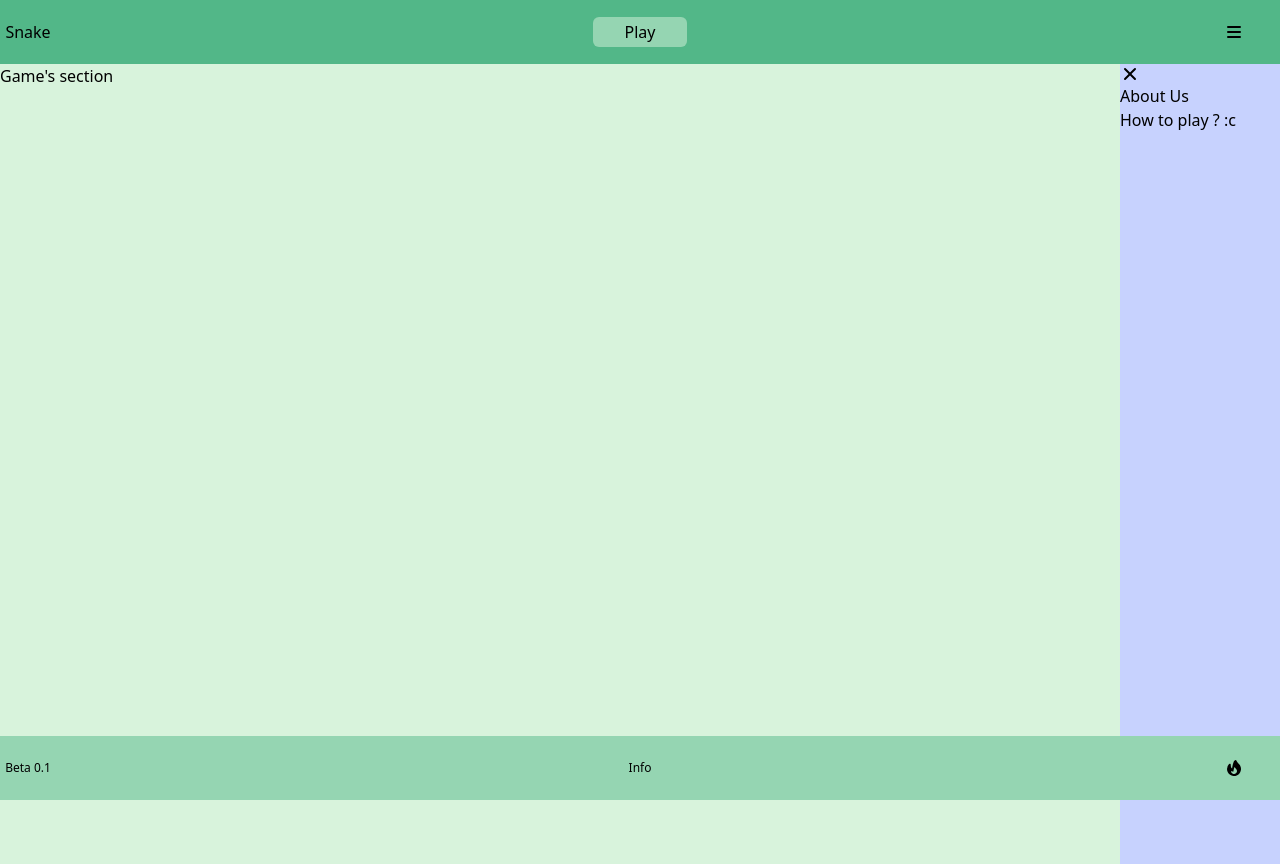
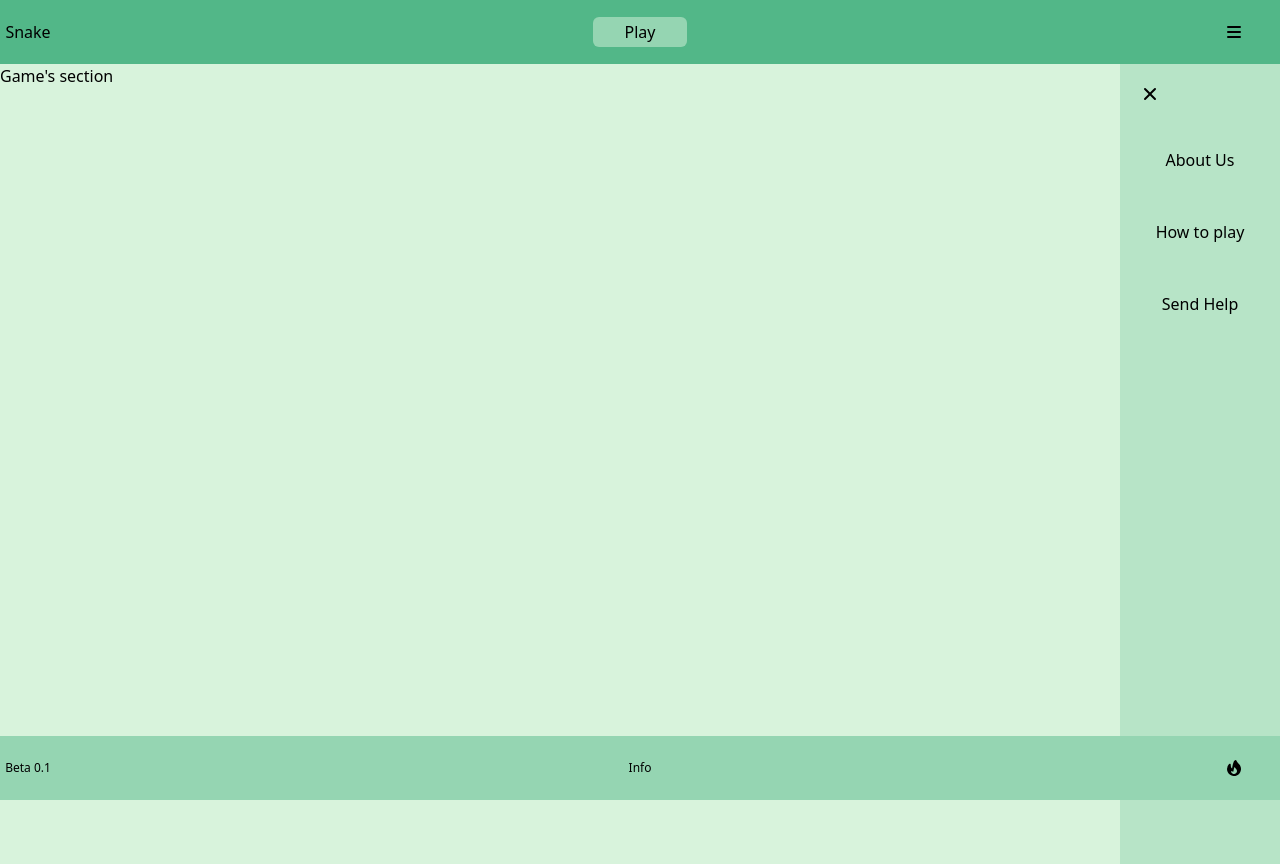
Before and after one commit to MathieuBurnat/snake, a PHP site: page / in a window 1280 px wide. Run offline with PHP 8.4, Linux system fonts and the light colour scheme; some libraries are stand-ins or nearby versions.

Commit message:
Upgrade menu's styles

```diff
--- a/components/header.php
+++ b/components/header.php
@@ -7,7 +7,7 @@
         <a href="play" class="rounded-md bg-button px-8 py-1">Play</a>
     </div>
     <div class="flex-none w-14">
-        <svg xmlns="http://www.w3.org/2000/svg" id="menu" class="h-5 w-5" viewBox="0 0 20 20" fill="currentColor">
+        <svg xmlns="http://www.w3.org/2000/svg" id="openMenu" class="h-5 w-5" viewBox="0 0 20 20" fill="currentColor">
             <path fill-rule="evenodd"
                 d="M3 5a1 1 0 011-1h12a1 1 0 110 2H4a1 1 0 01-1-1zM3 10a1 1 0 011-1h12a1 1 0 110 2H4a1 1 0 01-1-1zM3 15a1 1 0 011-1h12a1 1 0 110 2H4a1 1 0 01-1-1z"
                 clip-rule="evenodd" />
@@ -16,8 +16,8 @@
 </div>
 
 <!-- Header's menu -->
-<div class="menu h-screen w-40 float-right bg-indigo-200">
-    <div class="cross">
+<div class="menu h-screen w-40 float-right bg-third-content">
+    <div id="closeMenu" class="cross p-5">
         <svg xmlns="http://www.w3.org/2000/svg" class="h-5 w-5" viewBox="0 0 20 20" fill="currentColor">
             <path fill-rule="evenodd"
                 d="M4.293 4.293a1 1 0 011.414 0L10 8.586l4.293-4.293a1 1 0 111.414 1.414L11.414 10l4.293 4.293a1 1 0 01-1.414 1.414L10 11.414l-4.293 4.293a1 1 0 01-1.414-1.414L8.586 10 4.293 5.707a1 1 0 010-1.414z"
@@ -25,23 +25,29 @@
         </svg>
     </div>
 
-    <div class="items">
-        <div class="item">
-            About Us
+    <div class="text-center">
+        <div class="p-6">
+            <a href="#about">About Us</a>
         </div>
-        <div class="item">
-            How to play ? :c </div>
-        <div class="item">
-
+        <div class="p-6">
+            <a href="#learn">How to play</a>
+        </div>
+        <div class="p-6">
+            <a href="#help">Send Help</a>
         </div>
 
     </div>
 </div>
 
 <script>
-    $('#menu').click(function () { launchMenu(); });
+    $('#openMenu').click(function () { launchMenu(); });
+    $('#closeMenu').click(function () { closeMenu(); });
 
     function launchMenu() {
-        console.log("Menu");
+        console.log("Open menu");
+    }
+
+    function closeMenu() {
+        console.log("close menu");
     }
 </script>
--- a/styles/main.css
+++ b/styles/main.css
@@ -15,6 +15,10 @@
     background-color: var(--p3);
 }
 
+.bg-third-content{
+    background-color: var(--p2);
+}
+
 /* Default Button */
 .bg-button{
     background-color: var(--p3);
```
